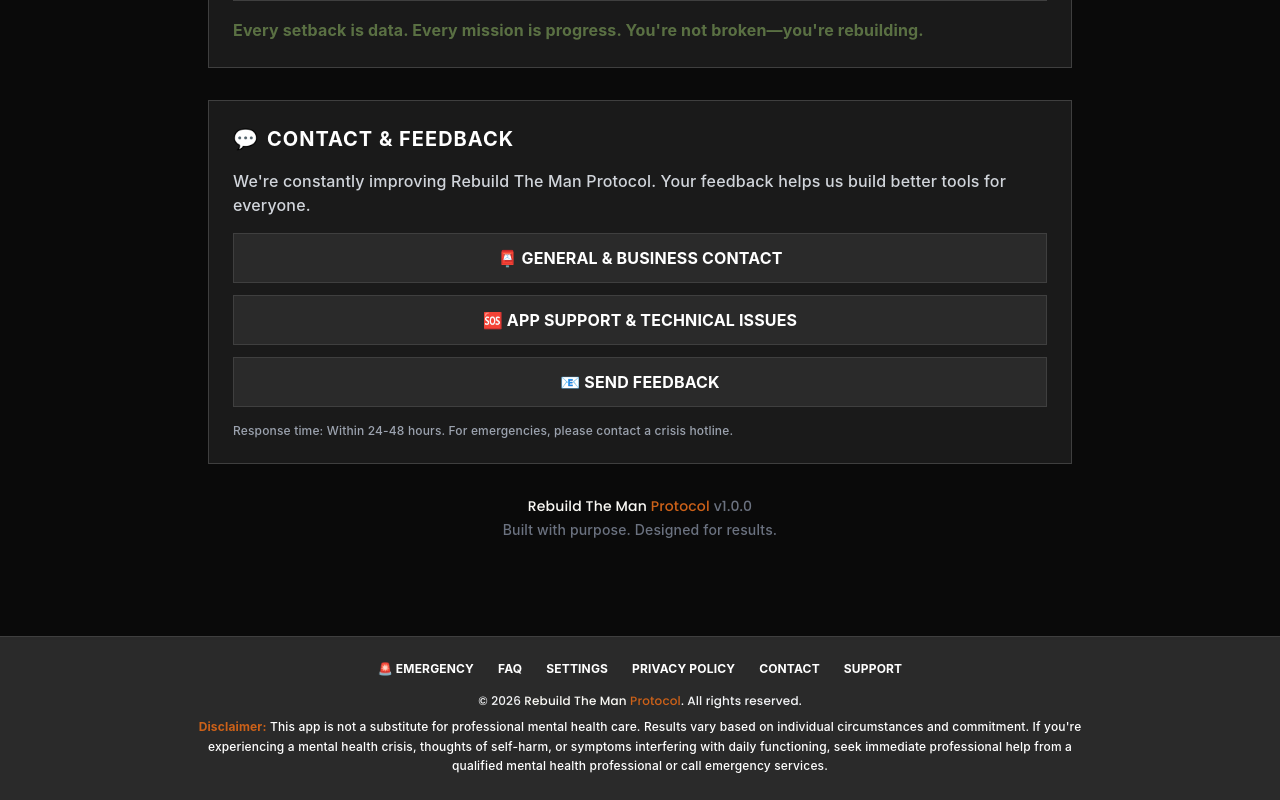
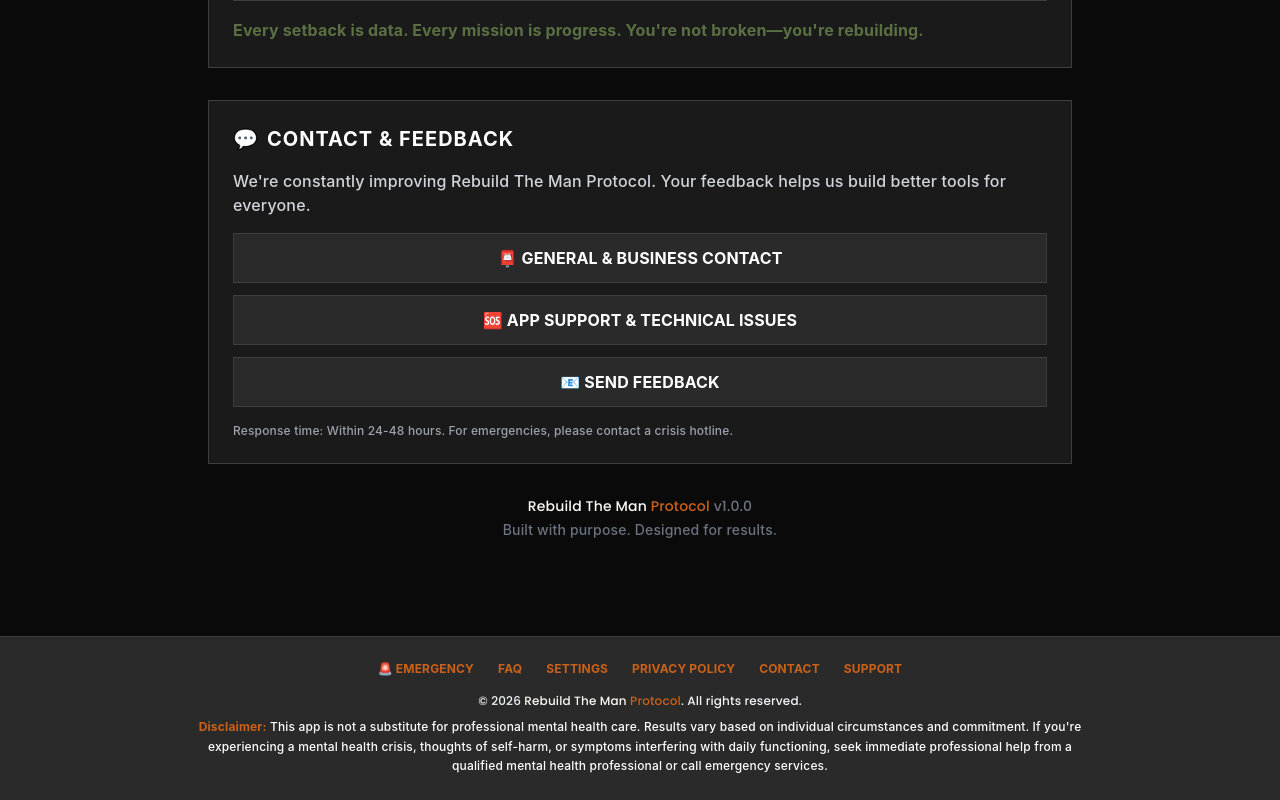
Before and after one commit to RTM-Protocol/Rebuild-The-Man-Protocol, a Next.js app: page /settings in a window 1280 px wide. Shown: the part 1419-2219 px from the top of the page. Built offline with nearby package versions, Linux system fonts and the light colour scheme; no server answers.

Commit message:
Footer links changed from white to orange

```diff
--- a/components/Footer.tsx
+++ b/components/Footer.tsx
@@ -5,21 +5,33 @@ export default function Footer() {
     <footer className="bg-tactical-gray border-t border-tactical-lightgray py-6 mt-12">
       <div className="max-w-7xl mx-auto px-4">
         <div className="flex justify-center flex-wrap gap-x-6 gap-y-2 mb-4">
-          <Link href="/emergency-tools" className="text-white hover:text-red-500 text-xs uppercase font-bold transition-colors">
+          <Link
+            href="/emergency-tools"
+            className="text-tactical-orange hover:text-tactical-orange-bright text-xs uppercase font-bold transition-colors"
+          >
             🚨 Emergency
           </Link>
-          <Link href="/faq" className="text-white hover:text-tactical-orange text-xs uppercase font-bold transition-colors">
+          <Link
+            href="/faq"
+            className="text-tactical-orange hover:text-tactical-orange-bright text-xs uppercase font-bold transition-colors"
+          >
             FAQ
           </Link>
-          <Link href="/settings" className="text-white hover:text-tactical-orange text-xs uppercase font-bold transition-colors">
+          <Link
+            href="/settings"
+            className="text-tactical-orange hover:text-tactical-orange-bright text-xs uppercase font-bold transition-colors"
+          >
             Settings
           </Link>
-          <Link href="/privacy" className="text-white hover:text-tactical-orange text-xs uppercase font-bold transition-colors">
+          <Link
+            href="/privacy"
+            className="text-tactical-orange hover:text-tactical-orange-bright text-xs uppercase font-bold transition-colors"
+          >
             Privacy Policy
           </Link>
           <a
             href="mailto:info@rebuildthemanprotocol.com?subject=Rebuild%20The%20Man%20Protocol%20-%20General%20enquiry"
-            className="text-white hover:text-tactical-orange text-xs uppercase font-bold transition-colors"
+            className="text-tactical-orange hover:text-tactical-orange-bright text-xs uppercase font-bold transition-colors"
             title="Business and general information: info@rebuildthemanprotocol.com"
             aria-label="Email info at rebuildthemanprotocol.com for general and business enquiries"
           >
@@ -27,7 +39,7 @@ export default function Footer() {
           </a>
           <a
             href="mailto:support@rebuildthemanprotocol.com?subject=Rebuild%20The%20Man%20Protocol%20-%20App%20support"
-            className="text-white hover:text-tactical-orange text-xs uppercase font-bold transition-colors"
+            className="text-tactical-orange hover:text-tactical-orange-bright text-xs uppercase font-bold transition-colors"
             title="App and technical issues: support@rebuildthemanprotocol.com"
             aria-label="Email support at rebuildthemanprotocol.com for app help and technical issues"
           >
```
